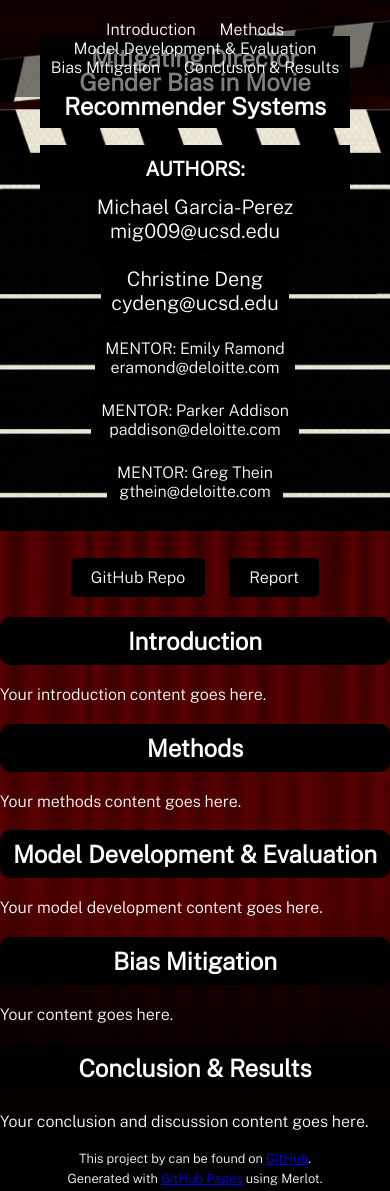
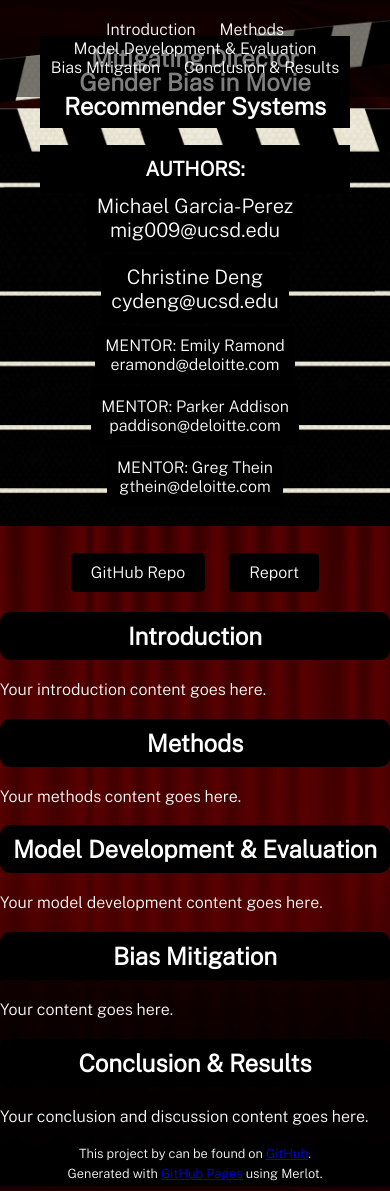
Before and after one commit to michael-garciaperez/DSC180A-Methodology-5, a Jekyll site: the page built from index.md, in a window 390 px wide and 1191 px high. Built offline with Jekyll 4.4.1, drawn with Linux system fonts in a browser that asks for light colours.

Commit message:
Update non-screen.css

```diff
--- a/assets/css/non-screen.css
+++ b/assets/css/non-screen.css
@@ -53,7 +53,7 @@
   }
 
   .author-mentor-container p {
-    font-size: 1em;
-    margin: 2px 0 !important;
+    font-size: 0.7em;
+    margin: 1.5px 0 !important;
   }
 }
```
